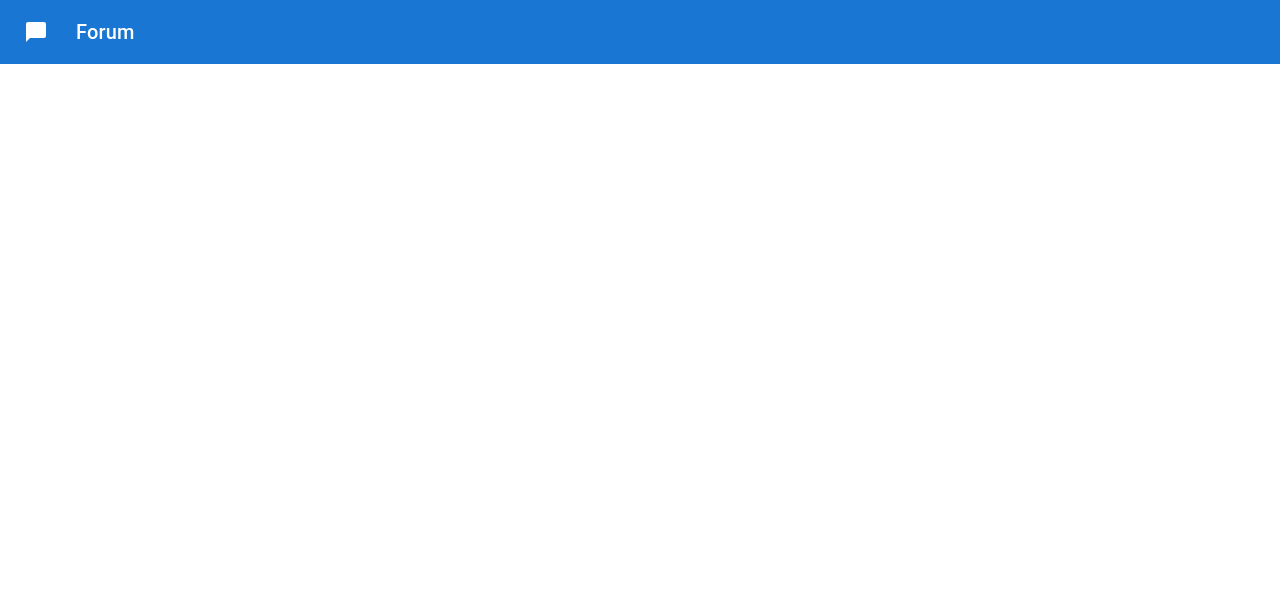
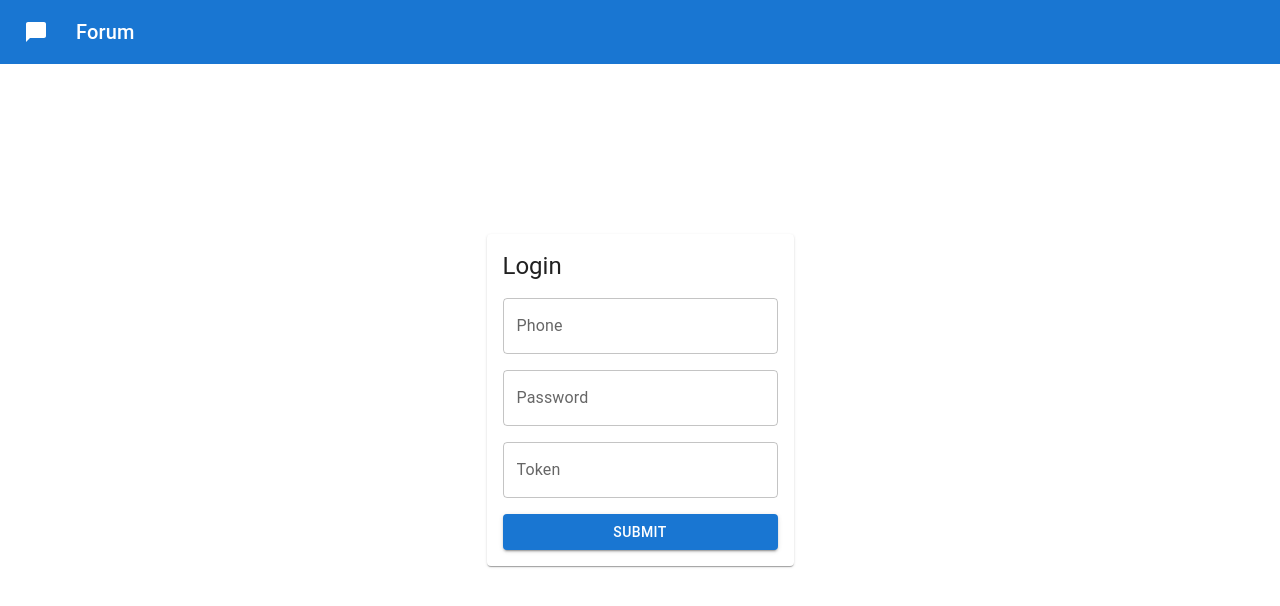
Before and after one commit to 0ksks/react_web, a React (Create React App) app: page /login in a window 1280 px wide. Shown: the top 606 px of the page. Built offline with nearby package versions, Linux system fonts and the light colour scheme; what @toolpad/core would draw is missing.

Commit message:
feat/view/login

```diff
--- a/src/constant/index.ts
+++ b/src/constant/index.ts
@@ -1,3 +1,4 @@
-let USER = "/user";
-export const AUTH_PHONE = (USER += "/auth_phone");
-export const AUTH_TYPE = (USER += "/auth_type");
+const USER = "/user";
+export const AUTH_PHONE = USER + "/auth_phone";
+export const AUTH_TYPE = USER + "/auth_type";
+export const LOGIN = USER + "/login";
--- a/src/views/auth-phone/AuthPhoneForm.tsx
+++ b/src/views/auth-phone/AuthPhoneForm.tsx
@@ -35,7 +35,10 @@ const AuthPhoneForm = () => {
   ];
   const handleFormSubmit = async (data: Record<string, string>) => {
     try {
-      const response = await requests.post({ url: AUTH_PHONE, data });
+      const response = await requests.post({
+        url: AUTH_PHONE,
+        data,
+      });
       notify.auto(response);
     } catch (error) {
       console.error("Error submitting form:", error);
--- /dev/null
+++ b/src/views/login/LoginForm.tsx
@@ -0,0 +1,34 @@
+import React from "react";
+import FormCard, { Field } from "@/components/form-card";
+import useRequests from "@/service/request";
+import { notify } from "@/utils/notificationEnhance";
+import { LOGIN } from "@/constant";
+const LoginForm = () => {
+  const requests = useRequests();
+  const fields: Field[] = [
+    {
+      name: "phone",
+      label: "Phone",
+      validate: (value: string) =>
+        !value.match(/^\d+$/) ? "Phone must be a number" : null,
+    },
+    { name: "password", label: "Password" },
+    { name: "token", label: "Token" },
+  ];
+  const handleFormSubmit = async (data: Record<string, string>) => {
+    try {
+      const response = await requests.post({
+        url: LOGIN,
+        data,
+        headers: { authType: "mock" },
+      });
+      notify.auto(response);
+    } catch (error) {
+      console.error("Error submitting form:", error);
+    }
+  };
+
+  return <FormCard title="Login" fields={fields} onSubmit={handleFormSubmit} />;
+};
+
+export default LoginForm;
--- a/src/views/login/index.tsx
+++ b/src/views/login/index.tsx
@@ -2,6 +2,7 @@ import React, { memo } from "react";
 import type { FC, ReactNode } from "react";
 import Header from "@/components/app-header";
 import { Box } from "@mui/material";
+import LoginForm from "./LoginForm";
 
 interface IProps {
   children?: ReactNode;
@@ -39,7 +40,9 @@ const Login: FC<IProps> = () => {
           alignItems: "center",
           justifyContent: "center",
         }}
-      ></Box>
+      >
+        <LoginForm />
+      </Box>
     </Box>
   );
 };
```
